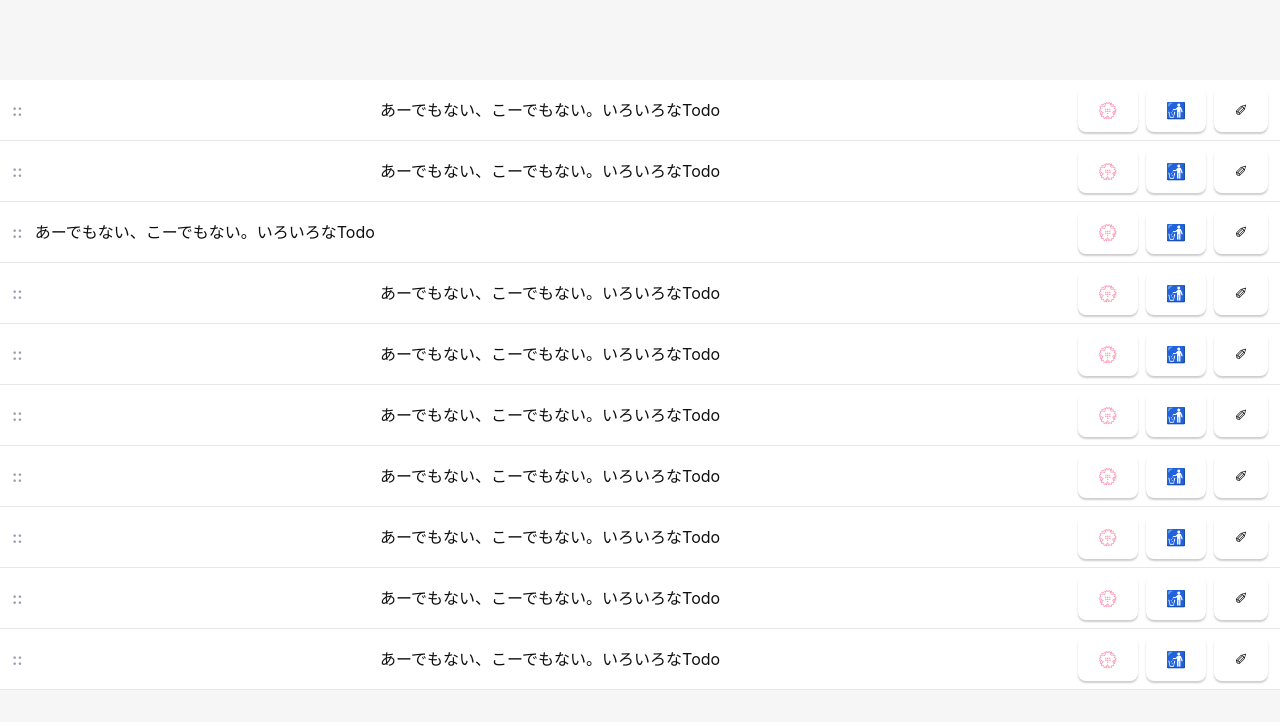
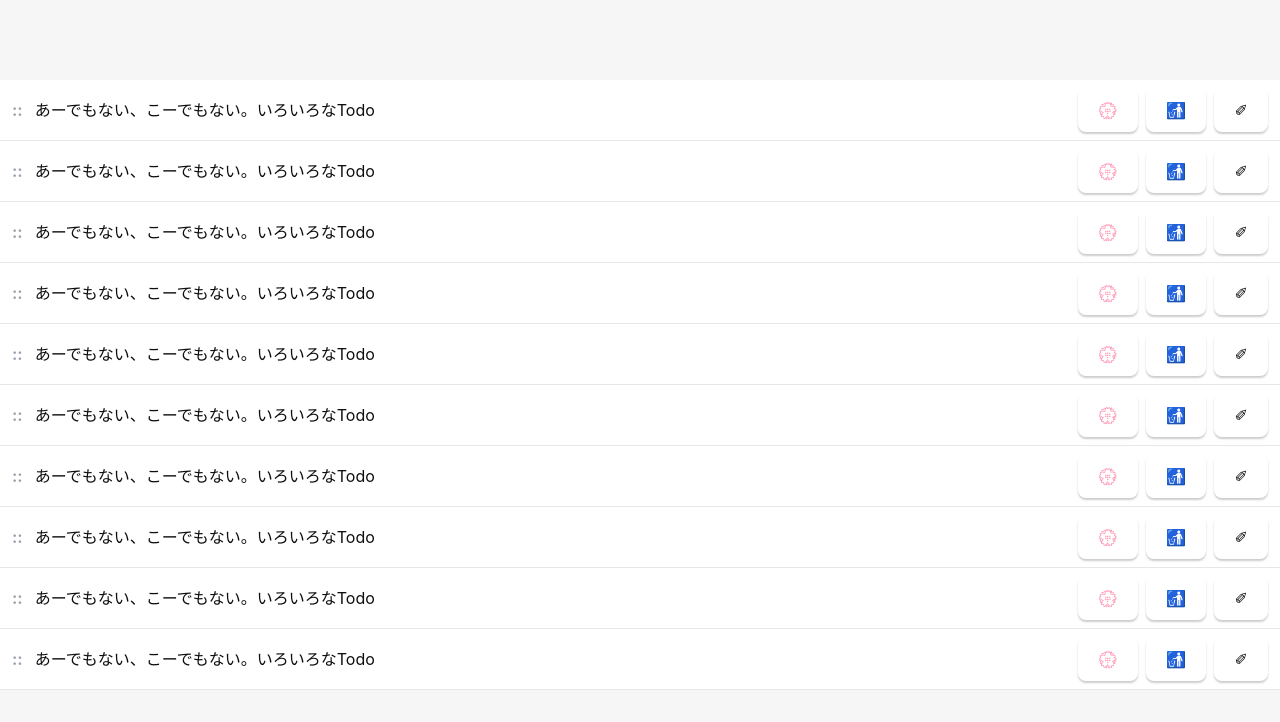
Before and after one commit to OSN-DEV/MyTodo, a React (Vite) app in the folder src/: page / in a window 1280 px wide. Shown: the top 722 px of the page. Built offline with nearby package versions, Linux system fonts and the light colour scheme.

Commit message:
簡易版の一覧表示処理を作成

```diff
--- /dev/null
+++ b/src/src/@types/TodoItem.ts
@@ -0,0 +1,13 @@
+/**
+ * Todoの情報
+ */
+interface TodoItem {
+    id: number; // unique key
+    todo: string; // Todo
+    priority: "low" | "medium" | "high"; // priority,
+    memo: string; // details of todo
+    order: number; // unique, item order
+    completedAt: number | null; // set when todo is complete . unix time
+    createdAt: number; // create date. unix time
+    modifiedAt: number; // modified date. unix time,
+}
--- a/src/src/App.tsx
+++ b/src/src/App.tsx
@@ -7,20 +7,131 @@ function App() {
   const [greetMsg, setGreetMsg] = useState("");
   const [name, setName] = useState("");
 
+
+  const [todoItems, setTodoItems] = useState<TodoItem[]>(
+    [
+      {
+        id: 1,
+        todo: "あーでもない、こーでもない。いろいろなTodo",
+        priority: "low",
+        memo: "",
+        order: 1,
+        completedAt: null,
+        createdAt: 1234,
+        modifiedAt: 1234
+      },
+      {
+        id: 2,
+        todo: "あーでもない、こーでもない。いろいろなTodo",
+        priority: "low",
+        memo: "",
+        order: 1,
+        completedAt: null,
+        createdAt: 1234,
+        modifiedAt: 1234
+      },
+      {
+        id: 3,
+        todo: "あーでもない、こーでもない。いろいろなTodo",
+        priority: "low",
+        memo: "",
+        order: 1,
+        completedAt: null,
+        createdAt: 1234,
+        modifiedAt: 1234
+      },
+      {
+        id: 4,
+        todo: "あーでもない、こーでもない。いろいろなTodo",
+        priority: "low",
+        memo: "",
+        order: 1,
+        completedAt: null,
+        createdAt: 1234,
+        modifiedAt: 1234
+      },
+      {
+        id: 5,
+        todo: "あーでもない、こーでもない。いろいろなTodo",
+        priority: "low",
+        memo: "",
+        order: 1,
+        completedAt: null,
+        createdAt: 1234,
+        modifiedAt: 1234
+      },
+      {
+        id: 6,
+        todo: "あーでもない、こーでもない。いろいろなTodo",
+        priority: "low",
+        memo: "",
+        order: 1,
+        completedAt: null,
+        createdAt: 1234,
+        modifiedAt: 1234
+      },
+      {
+        id: 7,
+        todo: "あーでもない、こーでもない。いろいろなTodo",
+        priority: "low",
+        memo: "",
+        order: 1,
+        completedAt: null,
+        createdAt: 1234,
+        modifiedAt: 1234
+      },
+      {
+        id: 8,
+        todo: "あーでもない、こーでもない。いろいろなTodo",
+        priority: "low",
+        memo: "",
+        order: 1,
+        completedAt: null,
+        createdAt: 1234,
+        modifiedAt: 1234
+      },
+      {
+        id: 9,
+        todo: "あーでもない、こーでもない。いろいろなTodo",
+        priority: "low",
+        memo: "",
+        order: 1,
+        completedAt: null,
+        createdAt: 1234,
+        modifiedAt: 1234
+      },
+      {
+        id: 10,
+        todo: "あーでもない、こーでもない。いろいろなTodo",
+        priority: "low",
+        memo: "",
+        order: 1,
+        completedAt: null,
+        createdAt: 1234,
+        modifiedAt: 1234
+      },
+    ]
+  )
+
+
+
+
   async function greet() {
     // Learn more about Tauri commands at https://tauri.app/develop/calling-rust/
     setGreetMsg(await invoke("greet", { name }));
   }
 
+
   return (
     <main className="container">
       <ul>
-        <li className="flex items-center gap-3 w-full p-2 px-3 bg-white border-b border-gray-200">
+        {todoItems.map((todo) => (
+          <li key={todo.id}  className="flex items-center gap-3 w-full p-2 px-3 bg-white border-b border-gray-200">
             <div className="shrink-0 cursor-grab text-gray-400 font-bold select-none">
               ::
             </div>
-          <div className="flex-1 min-w-0 line-clamp-2 leading-relaxed break-words">
-          あーでもない、こーでもない。いろいろなTodo
+            <div className="text-left flex-1 min-w-0 line-clamp-2 leading-relaxed break-words">
+            {todo.todo}
             </div>
             <div className="shrink-0 flex gap-2">
               <button type="button" className="px-1 py-1 text-sm bg-red-500 hover:bg-red-600 text-white rounded cursor-pointer">💮</button>
@@ -28,123 +139,8 @@ function App() {
             <button type="button" className="px-1 py-1 text-sm bg-green-500 hover:bg-green-600 text-white rounded cursor-pointer">✐</button>
             </div>
           </li>
-        <li className="flex items-center gap-3 w-full p-2 px-3 bg-white border-b border-gray-200">
-          <div className="shrink-0 cursor-grab text-gray-400 font-bold select-none">
-            ::
-          </div>
-          <div className="flex-1 min-w-0 line-clamp-2 leading-relaxed break-words">
-          あーでもない、こーでもない。いろいろなTodo
-          </div>
-          <div className="shrink-0 flex gap-2">
-            <button type="button" className="px-1 py-1 text-sm bg-red-500 hover:bg-red-600 text-white rounded cursor-pointer">💮</button>
-          <button type="button" className="px-1 py-1 text-sm bg-blue-500 hover:bg-blue-600 text-white rounded cursor-pointer">🚮</button>
-          <button type="button" className="px-1 py-1 text-sm bg-green-500 hover:bg-green-600 text-white rounded cursor-pointer">✐</button>
-          </div>
-        </li>
-        <li className="flex items-center gap-3 w-full p-2 px-3 bg-white border-b border-gray-200">
-          <div className="shrink-0 cursor-grab text-gray-400 font-bold select-none">
-            ::
-          </div>
-          <div className="text-left flex-1 min-w-0 line-clamp-2 leading-relaxed break-words">
-          あーでもない、こーでもない。いろいろなTodo
-          </div>
-          <div className="shrink-0 flex gap-2">
-            <button type="button" className="px-1 py-1 text-sm bg-red-500 hover:bg-red-600 text-white rounded cursor-pointer">💮</button>
-          <button type="button" className="px-1 py-1 text-sm bg-blue-500 hover:bg-blue-600 text-white rounded cursor-pointer">🚮</button>
-          <button type="button" className="px-1 py-1 text-sm bg-green-500 hover:bg-green-600 text-white rounded cursor-pointer">✐</button>
-          </div>
-        </li>
-        <li className="flex items-center gap-3 w-full p-2 px-3 bg-white border-b border-gray-200">
-          <div className="shrink-0 cursor-grab text-gray-400 font-bold select-none">
-            ::
-          </div>
-          <div className="flex-1 min-w-0 line-clamp-2 leading-relaxed break-words">
-          あーでもない、こーでもない。いろいろなTodo
-          </div>
-          <div className="shrink-0 flex gap-2">
-            <button type="button" className="px-1 py-1 text-sm bg-red-500 hover:bg-red-600 text-white rounded cursor-pointer">💮</button>
-          <button type="button" className="px-1 py-1 text-sm bg-blue-500 hover:bg-blue-600 text-white rounded cursor-pointer">🚮</button>
-          <button type="button" className="px-1 py-1 text-sm bg-green-500 hover:bg-green-600 text-white rounded cursor-pointer">✐</button>
-          </div>
-        </li>
-        <li className="flex items-center gap-3 w-full p-2 px-3 bg-white border-b border-gray-200">
-          <div className="shrink-0 cursor-grab text-gray-400 font-bold select-none">
-            ::
-          </div>
-          <div className="flex-1 min-w-0 line-clamp-2 leading-relaxed break-words">
-          あーでもない、こーでもない。いろいろなTodo
-          </div>
-          <div className="shrink-0 flex gap-2">
-            <button type="button" className="px-1 py-1 text-sm bg-red-500 hover:bg-red-600 text-white rounded cursor-pointer">💮</button>
-          <button type="button" className="px-1 py-1 text-sm bg-blue-500 hover:bg-blue-600 text-white rounded cursor-pointer">🚮</button>
-          <button type="button" className="px-1 py-1 text-sm bg-green-500 hover:bg-green-600 text-white rounded cursor-pointer">✐</button>
-          </div>
-        </li>
-        <li className="flex items-center gap-3 w-full p-2 px-3 bg-white border-b border-gray-200">
-          <div className="shrink-0 cursor-grab text-gray-400 font-bold select-none">
-            ::
-          </div>
-          <div className="flex-1 min-w-0 line-clamp-2 leading-relaxed break-words">
-          あーでもない、こーでもない。いろいろなTodo
-          </div>
-          <div className="shrink-0 flex gap-2">
-            <button type="button" className="px-1 py-1 text-sm bg-red-500 hover:bg-red-600 text-white rounded cursor-pointer">💮</button>
-          <button type="button" className="px-1 py-1 text-sm bg-blue-500 hover:bg-blue-600 text-white rounded cursor-pointer">🚮</button>
-          <button type="button" className="px-1 py-1 text-sm bg-green-500 hover:bg-green-600 text-white rounded cursor-pointer">✐</button>
-          </div>
-        </li>
-        <li className="flex items-center gap-3 w-full p-2 px-3 bg-white border-b border-gray-200">
-          <div className="shrink-0 cursor-grab text-gray-400 font-bold select-none">
-            ::
-          </div>
-          <div className="flex-1 min-w-0 line-clamp-2 leading-relaxed break-words">
-          あーでもない、こーでもない。いろいろなTodo
-          </div>
-          <div className="shrink-0 flex gap-2">
-            <button type="button" className="px-1 py-1 text-sm bg-red-500 hover:bg-red-600 text-white rounded cursor-pointer">💮</button>
-          <button type="button" className="px-1 py-1 text-sm bg-blue-500 hover:bg-blue-600 text-white rounded cursor-pointer">🚮</button>
-          <button type="button" className="px-1 py-1 text-sm bg-green-500 hover:bg-green-600 text-white rounded cursor-pointer">✐</button>
-          </div>
-        </li>
-        <li className="flex items-center gap-3 w-full p-2 px-3 bg-white border-b border-gray-200">
-          <div className="shrink-0 cursor-grab text-gray-400 font-bold select-none">
-            ::
-          </div>
-          <div className="flex-1 min-w-0 line-clamp-2 leading-relaxed break-words">
-          あーでもない、こーでもない。いろいろなTodo
-          </div>
-          <div className="shrink-0 flex gap-2">
-            <button type="button" className="px-1 py-1 text-sm bg-red-500 hover:bg-red-600 text-white rounded cursor-pointer">💮</button>
-          <button type="button" className="px-1 py-1 text-sm bg-blue-500 hover:bg-blue-600 text-white rounded cursor-pointer">🚮</button>
-          <button type="button" className="px-1 py-1 text-sm bg-green-500 hover:bg-green-600 text-white rounded cursor-pointer">✐</button>
-          </div>
-        </li>
-        <li className="flex items-center gap-3 w-full p-2 px-3 bg-white border-b border-gray-200">
-          <div className="shrink-0 cursor-grab text-gray-400 font-bold select-none">
-            ::
-          </div>
-          <div className="flex-1 min-w-0 line-clamp-2 leading-relaxed break-words">
-          あーでもない、こーでもない。いろいろなTodo
-          </div>
-          <div className="shrink-0 flex gap-2">
-            <button type="button" className="px-1 py-1 text-sm bg-red-500 hover:bg-red-600 text-white rounded cursor-pointer">💮</button>
-          <button type="button" className="px-1 py-1 text-sm bg-blue-500 hover:bg-blue-600 text-white rounded cursor-pointer">🚮</button>
-          <button type="button" className="px-1 py-1 text-sm bg-green-500 hover:bg-green-600 text-white rounded cursor-pointer">✐</button>
-          </div>
-        </li>
-        <li className="flex items-center gap-3 w-full p-2 px-3 bg-white border-b border-gray-200">
-          <div className="shrink-0 cursor-grab text-gray-400 font-bold select-none">
-            ::
-          </div>
-          <div className="flex-1 min-w-0 line-clamp-2 leading-relaxed break-words">
-          あーでもない、こーでもない。いろいろなTodo
-          </div>
-          <div className="shrink-0 flex gap-2">
-            <button type="button" className="px-1 py-1 text-sm bg-red-500 hover:bg-red-600 text-white rounded cursor-pointer">💮</button>
-          <button type="button" className="px-1 py-1 text-sm bg-blue-500 hover:bg-blue-600 text-white rounded cursor-pointer">🚮</button>
-          <button type="button" className="px-1 py-1 text-sm bg-green-500 hover:bg-green-600 text-white rounded cursor-pointer">✐</button>
-          </div>
-        </li>
+        ))}
+
       </ul>
     </main>
   );
```
Lines whose indentation alone changed are shown as unchanged.
